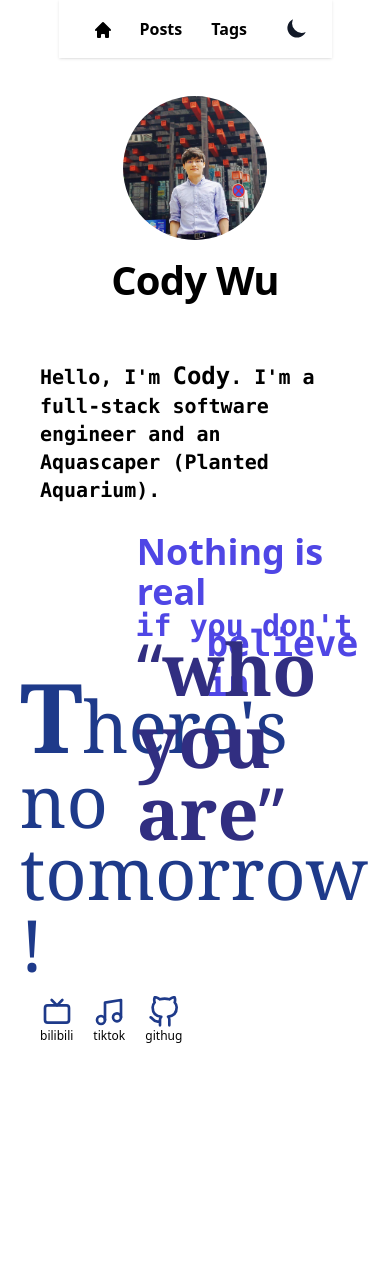
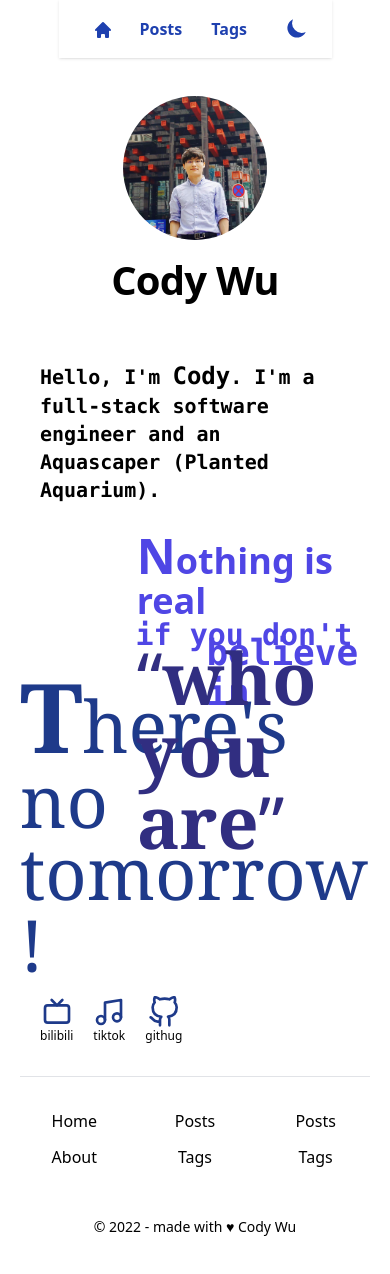
Before and after one commit to codywch/wuchtop, a Next.js app: page / in a window 390 px wide. Shown: the top 1274 px of the page. Before the commit the page ends 1064 px from the top, so only its background shows below. Built offline with nearby package versions, Linux system fonts and the light colour scheme.

Commit message:
:sparkles: add hook between navbar and scroll in top(navbar) component

```diff
--- a/components/ThemeSwitch.js
+++ b/components/ThemeSwitch.js
@@ -21,7 +21,7 @@ const ThemeSwitch = () => {
         xmlns='http://www.w3.org/2000/svg'
         viewBox='0 0 20 20'
         fill="currentColor"
-        className="text-gray-900 dark:text-gray-100"
+        className="text-blue-800 dark:text-blue-300"
       >
         {mounted && (theme === 'dark' || resolvedTheme === 'dark') ? (
           <path
--- /dev/null
+++ b/components/footer.js
@@ -0,0 +1,44 @@
+import Link from "next/link";
+
+export default function Footer() {
+  return (
+    <footer className="py-8">
+      <hr className="w-full mb-8 border-gray-400 border-1 border-opacity-30" />
+      <div className="mx-auto max-w-2xl dark:text-blue-300">
+        <div className="grid justify-between items-center w-full gap-3 grid-cols-3 pb-8 sm:grid-cols-[repeat(3, min-content)]">
+          <div className="footer-items">
+            <Link href="/">
+              <a>Home</a>
+            </Link>
+            <Link href="/">
+              <a>About</a>
+            </Link>
+          </div>
+
+          <div className="footer-items">
+            <Link href="/posts">
+              <a>Posts</a>
+            </Link>
+            <Link href="/">
+              <a>Tags</a>
+            </Link>
+          </div>
+
+          <div className="footer-items">
+            <Link href="/posts">
+              <a>Posts</a>
+            </Link>
+            <Link href="/">
+              <a>Tags</a>
+            </Link>
+          </div>
+        </div>
+      </div>
+
+      <div className="w-full py-4 text-sm text-center">
+        <p>© 2022 - made with <span className="duration-700 cursor-pointer saturate-0 hover:saturate-100 hover:brightness-100 brightness-50 dark:brightness-[320%] dark:hover:brightness-100 hover:text-red-500 transition-color">
+         ♥ ︎</span>Cody Wu</p>
+      </div>
+    </footer>
+  )
+}
--- a/components/layout.js
+++ b/components/layout.js
@@ -3,13 +3,14 @@ import Image from 'next/image'
 import utilStyles from '../styles/utils.module.css'
 import Link from 'next/link'
 import Top from './top'
+import Footer from './footer'
 
 const name = 'Cody Wu'
 export const siteTitle = "Cody Wu Blog"
 
 export default function Layout({ children, home }) {
 	return (
-		<div className='w-full h-screen dark:bg-gray-800'>
+		<div className='w-full h-full dark:bg-gray-900'>
 			<Head>
 				<link rel="icon" href="/favicon.ico" />
 				<meta name="description" content="Personal Blog, Technology Blog" />
@@ -20,7 +21,7 @@ export default function Layout({ children, home }) {
 				<meta name="twitter:card" content="summary_large_image" />
 			</Head>
 			<header className='flex justify-center pt-24'>
-				<Top />
+				<Top home />
 				{home ? (
 					<div className="flex flex-col">
 						<div className="flex">
@@ -64,6 +65,7 @@ export default function Layout({ children, home }) {
 			<main className="flex flex-col items-center w-full">
 				<div className="z-20 max-w-4xl p-5">
 					{children}
+					<Footer />
 				</div>
 			</main>
 			<div className="fixed top-0 left-0 w-screen h-screen bg-center bg-cover opacity-100 dark:opacity-70 bg-bgimg"></div>
--- a/components/postlist.js
+++ b/components/postlist.js
@@ -10,8 +10,7 @@ export default function Postlist({ allPostsData }) {
       <ol className="my-2 font-serif">
         {allPostsData.map(({ id, date, title }) => (
           <Link href={`/posts/${id}`} className="w-full" key={id}>
-            <a>
-              <li className="">
+              <li className="cursor-pointer">
                 <div className="mb-2 last:mb-0">
                   {id != allPostsData[0].id ? (<div className="w-full mx-auto my-6 border border-gray-400 border-opacity-20"></div>) : ""}
 
@@ -34,7 +33,6 @@ export default function Postlist({ allPostsData }) {
                   </div>
                 </div>
               </li>
-            </a>
           </Link>
         ))}
       </ol>
--- a/components/svgicon.js
+++ b/components/svgicon.js
@@ -1,11 +1,18 @@
-export default function Svgicon({ hrefUrl, svgPath, svgTxt }) {
+export default function Svgicon({ hrefUrl, svgPath, svgTxt, newTag }) {
   return (
     <div className="flex flex-col ml-5">
       <div className="flex flex-row">
         <span className='basis-1/3'></span>
-        <a className="svgicon-a" target="_blank" href={hrefUrl}>
-          {svgPath}
-        </a>
+        {newTag ? (
+          <a className="svgicon-a" target="_blank" href={hrefUrl}>
+            {svgPath}
+          </a>
+        ) : (
+          <a className="svgicon-a" href={hrefUrl}>
+            {svgPath}
+          </a>
+        )}
+
         <span className='basis-1/3'></span>
       </div>
       {svgTxt ? <p className="text-xs">{svgTxt}</p> : ""}
--- a/components/top.js
+++ b/components/top.js
@@ -3,19 +3,44 @@ import Svgicon from "./svgicon";
 import headerNavLinks from "../data/headerNavLinks";
 import ThemeSwitch from "./ThemeSwitch";
 
-export default function Top() {
+import React, { useState, useEffect } from "react";
+import { debounce } from "../utilities/helpers";
+
+export default function Top(home) {
+  const [prevScrollPos, setPrevScrollPos] = useState(0)
+  const [visible, setVisible] = useState(true)
+
+  const handleScroll = debounce(() => {
+    // find current scroll position
+    const currentScrollPos = window.scrollY
+    // set state based on location info
+    setVisible((prevScrollPos > currentScrollPos && prevScrollPos - currentScrollPos > 100)
+      || currentScrollPos < 10 || (home && currentScrollPos < 40))
+    // set state to new scroll position
+    setPrevScrollPos(currentScrollPos)
+  }, 100)
+
+  useEffect(() => {
+    window.addEventListener('scroll', handleScroll)
+
+    return () => window.removeEventListener('scroll', handleScroll)
+
+  }, [prevScrollPos, visible, handleScroll])
+
   return (
-    <div className="fixed top-0 text-center min-w-[70%] sm:min-w-[50%] transition-transform
-    max-w-2xl z-10 flex flex-row bg-opacity-80 bg-white py-3 shadow dark:bg-gray-700">
+    <div className={`fixed ${visible ? 'top-0' : '-top-20'} ease duration-300 text-center min-w-[70%] sm:min-w-[50%]
+     transform max-w-2xl z-30 flex flex-row bg-white bg-opacity-50 py-3 shadow backdrop-filter backdrop-blur
+    dark:bg-gray-800 text-blue-800 dark:bg-opacity-50 dark:text-blue-300`}>
       <div className="basis-1/4 pt-2">
         <Svgicon
-          hrefUrl="http://wuch.top"
+          hrefUrl="/"
           svgPath={<svg xmlns="http://www.w3.org/2000/svg" className="h-5 w-5" viewBox="0 0 20 20" fill="currentColor"><path d="M10.707 2.293a1 1 0 00-1.414 0l-7 7a1 1 0 001.414 1.414L4 10.414V17a1 1 0 001 1h2a1 1 0 001-1v-2a1 1 0 011-1h2a1 1 0 011 1v2a1 1 0 001 1h2a1 1 0 001-1v-6.586l.293.293a1 1 0 001.414-1.414l-7-7z" /></svg>}
         />
       </div>
 
       {headerNavLinks.map((link) => (
-        <div key={link.title} className="basis-1/4 duration-500 flex justify-center items-center text-center font-bold">
+        <div key={link.title} className="basis-1/4 duration-500 flex justify-center items-center
+        text-center font-bold">
         <Link
           href={link.href}
         >
--- a/pages/index.js
+++ b/pages/index.js
@@ -20,7 +20,7 @@ export default function Home() {
 					<div className='basis-1/3'></div>
 					<div className="flex-1 text-indigo-600 dark:text-blue-200">
 						<div className="pr-3 pt-2">
-							<p className="text-4xl font-bold">Nothing is real</p>
+							<p className="text-4xl font-bold"><span className="text-5xl font-bold">N</span>othing is real</p>
 						</div>
 						<div className="flex">
 							<span className="basis-1/6"></span>
@@ -55,18 +55,21 @@ export default function Home() {
 						hrefUrl="https://space.bilibili.com/10546710"
 						svgPath={<svg className="svgicon-svg" width="24" height="24" viewBox="0 0 24 24" strokeWidth={2} stroke="currentColor" fill="none" strokeLinecap="round" strokeLinejoin="round">  <path stroke="none" d="M0 0h24v24H0z" />  <rect x="3" y="7" width="18" height="13" rx="2" />  <polyline points="16 3 12 7 8 3" /></svg>}
 						svgTxt="bilibili"
+						newTag={true}
 					/>
 
 					<Svgicon
 						hrefUrl="https://www.douyin.com/user/MS4wLjABAAAAwJQed6Ai_eZDuOtu1WomK5cxJ8qr_YJDvfEuW1s2hcg"
 						svgPath={<svg className="svgicon-svg" width="24" height="24" viewBox="0 0 24 24" xmlns="http://www.w3.org/2000/svg" fill="none" stroke="currentColor" strokeWidth={2} strokeLinecap="round" strokeLinejoin="round">  <path d="M9 18V5l12-2v13" />  <circle cx="6" cy="18" r="3" />  <circle cx="18" cy="16" r="3" /></svg>}
 						svgTxt="tiktok"
+						newTag={true}
 					/>
 
 					<Svgicon
 						hrefUrl="https://github.com/codywch/wuchtop"
 						svgPath={<svg className="svgicon-svg" viewBox="0 0 24 24" fill="none" stroke="currentColor" strokeWidth={2} strokeLinecap="round" strokeLinejoin="round">  <path d="M9 19c-5 1.5-5-2.5-7-3m14 6v-3.87a3.37 3.37 0 0 0-.94-2.61c3.14-.35 6.44-1.54 6.44-7A5.44 5.44 0 0 0 20 4.77 5.07 5.07 0 0 0 19.91 1S18.73.65 16 2.48a13.38 13.38 0 0 0-7 0C6.27.65 5.09 1 5.09 1A5.07 5.07 0 0 0 5 4.77a5.44 5.44 0 0 0-1.5 3.78c0 5.42 3.3 6.61 6.44 7A3.37 3.37 0 0 0 9 18.13V22" /></svg>}
 						svgTxt="githug"
+						newTag={true}
 					/>
 				</div>
 			</section>
--- a/pages/posts/[id].js
+++ b/pages/posts/[id].js
@@ -23,9 +23,9 @@ export default function Post({ postData }) {
         <div dangerouslySetInnerHTML={{ __html: postData.contentHtml }} />
       </section>
 
-      <div className="dark:bg-gray-800 my-5">
-        <Link href="/posts">
-          <a>← Back to posts</a>
+      <div className="my-5">
+        <Link href="/posts" className="cursor-pointer">
+          ← Back to posts
         </Link>
       </div>
     </Layout>
--- a/styles/global.css
+++ b/styles/global.css
@@ -10,4 +10,9 @@
   .svgicon-svg {
     @apply h-8 w-8 dark:hover:text-indigo-200 hover:text-indigo-500 text-blue-900 dark:text-blue-200
   }
+
+  /* footer items */
+  .footer-items {
+    @apply flex flex-col justify-between items-center space-y-3
+  }
 }
--- /dev/null
+++ b/utilities/helpers.js
@@ -0,0 +1,15 @@
+export function debounce(func, wait, immediate) {
+  var timeout
+  return () => {
+    var context = this, args = arguments
+    var later = () => {
+      timeout = null
+      if (!immediate) func.apply(context, args)
+    }
+
+    var callNow = immediate && !timeout
+    clearTimeout(timeout)
+    timeout = setTimeout(later, wait)
+    if (callNow) func.apply(context, args)
+  }
+}
```
Also changed, not shown: posts/ssg-ssr.md (+15 -0 lines).
